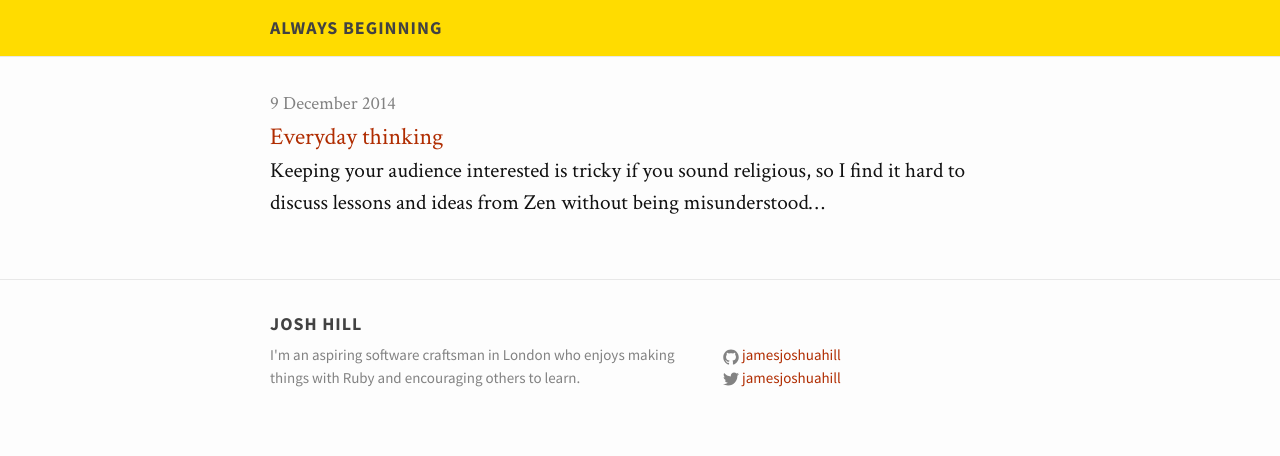
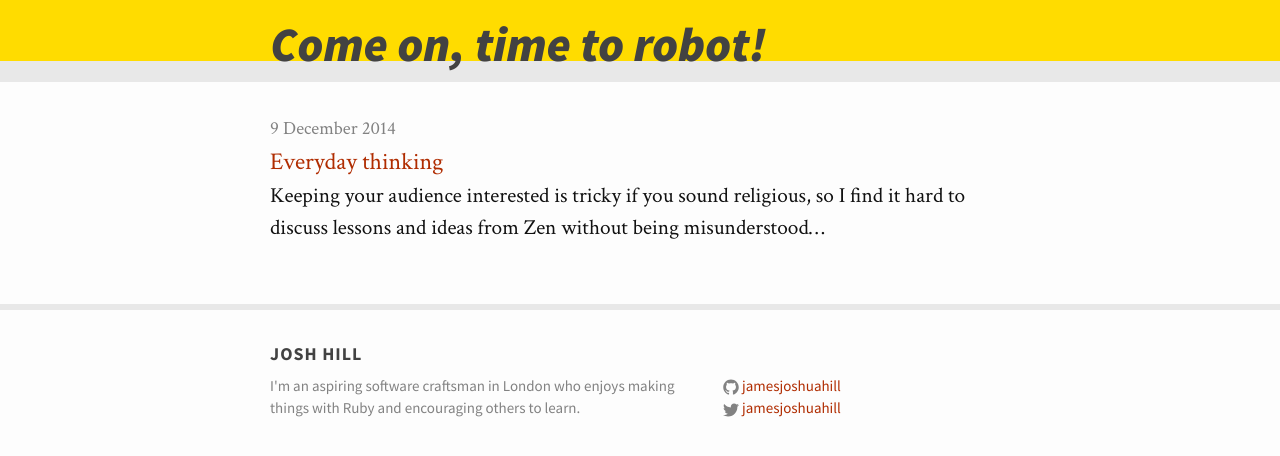
Before and after one commit to jamesjoshuahill/jamesjoshuahill.github.io, a Jekyll site: the page built from index.html, in a window 1280 px wide. Shown: the top 456 px of the page. Built offline with Jekyll 4.4.1, drawn with Linux system fonts in a browser that asks for light colours.

Commit message:
Change site title

```diff
--- a/_config.yml
+++ b/_config.yml
@@ -1,5 +1,6 @@
 # Site settings
-title: Always beginning
+title: >
+  Come on, time to robot!
 author: Josh Hill
 description: >
   I'm an aspiring software craftsman in London who enjoys making things with
--- a/_sass/_layout.scss
+++ b/_sass/_layout.scss
@@ -2,37 +2,47 @@
  * Site header
  */
 .site-header {
-    border-bottom: 1px solid $grey-color-light;
-    min-height: 56px;
+    max-height: 46pt;
     background-color: $brand-background-color;
+    border-bottom: 16pt solid $grey-color-light;
 
     // Positioning context for the mobile navigation icon
     position: relative;
+
+    @include media-query($on-laptop) {
+        border-bottom: 9pt solid $grey-color-light;
+        max-height: 27pt;
+    }
 }
 
 .site-title {
     font-family: $title-font-family;
-    font-size: 18px;
+    font-size: 36pt;
     font-weight: bold;
-    text-transform: uppercase;
-    line-height: 56px;
-    letter-spacing: 1px;
+    font-style: italic;
+    line-height: 66pt;
     margin-bottom: 0;
     float: left;
+
+    @include media-query($on-laptop) {
+        font-size: 20pt;
+        line-height: 40pt;
+    }
 
     &,
     &:visited {
         color: $grey-color-dark;
     }
 
-    &:hover, &:active {
+    &:hover,
+    &:active {
         color: lighten($grey-color-dark, 30%);
     }
 }
 
 .site-nav {
     float: right;
-    line-height: 56px;
+    line-height: 40pt;
 
     .menu-icon {
         display: none;
@@ -100,7 +110,7 @@
  */
 .site-footer {
     font-family: $title-font-family;
-    border-top: 1px solid $grey-color-light;
+    border-top: 6px solid $grey-color-light;
     padding: $spacing-unit 0;
 }
 
--- a/css/main.scss
+++ b/css/main.scss
@@ -3,7 +3,7 @@
 ---
 @charset "utf-8";
 
-@import url(http://fonts.googleapis.com/css?family=Source+Sans+Pro:400,700|Crimson+Text:400,400italic,700);
+@import url(http://fonts.googleapis.com/css?family=Source+Sans+Pro:400,700,900italic|Crimson+Text:400,400italic,700);
 
 // Our variables
 $base-font-family: 'Crimson Text', Georgia, serif;
```
